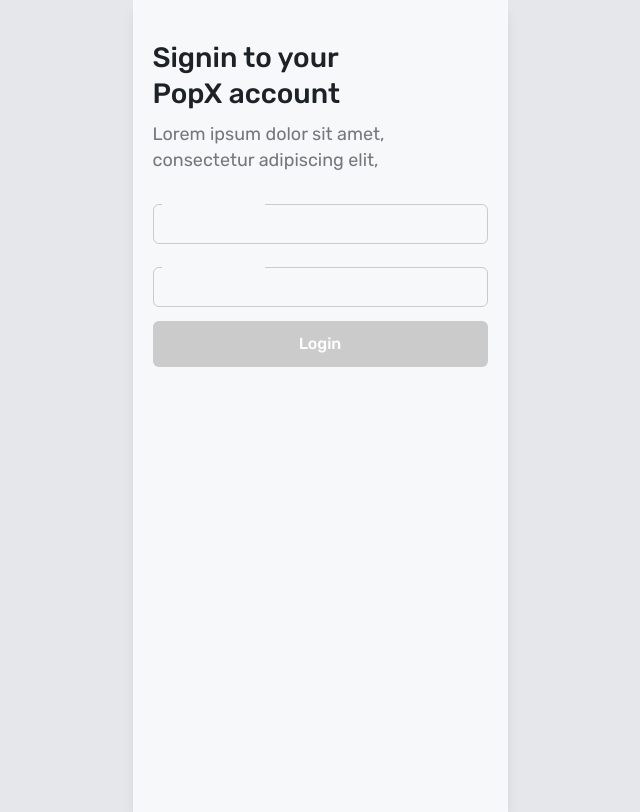
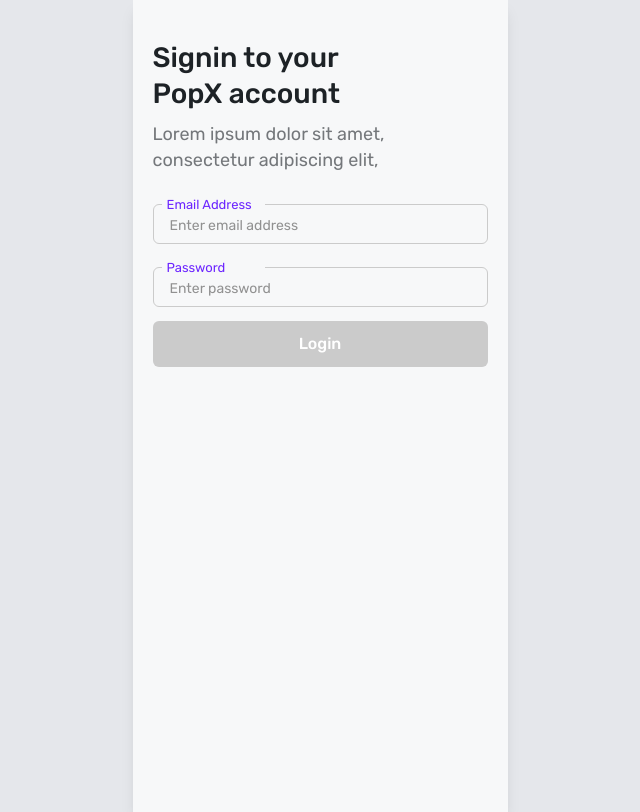
Before and after one commit to gritik418/popx-ui, a React (Vite) app: page / in a window 1280 px wide. Shown: the whole page, without its empty margins (320-960 px from the left). Built offline with nearby package versions, Linux system fonts and the light colour scheme.

Commit message:
feat: complete login screen ui

```diff
--- a/src/pages/Home.tsx
+++ b/src/pages/Home.tsx
@@ -2,7 +2,7 @@
 
 const Home = () => {
   return (
-    <div className="px-5 py-10.25 flex flex-col h-full justify-end">
+    <div className="px-5 bg-[#F7F8F9] py-10.25 flex flex-col h-full justify-end">
       <div className="h-8.25 flex items-center mb-2.5">
         <h1 className="text-[#1D2226] text-[28px] font-medium">
           Welcome to PopX
--- a/src/pages/Login.tsx
+++ b/src/pages/Login.tsx
@@ -16,9 +16,17 @@
         </p>
       </div>
 
-      <InputField className="mb-3.5" />
+      <InputField
+        labelText="Email Address"
+        placeholderText="Enter email address"
+        className="mb-3.5"
+      />
 
-      <InputField className="mb-3.5" />
+      <InputField
+        labelText="Password"
+        placeholderText="Enter password"
+        className="mb-3.5"
+      />
 
       <Button color="#CBCBCB" fontColor="#FFFFFF">
         Login
```
